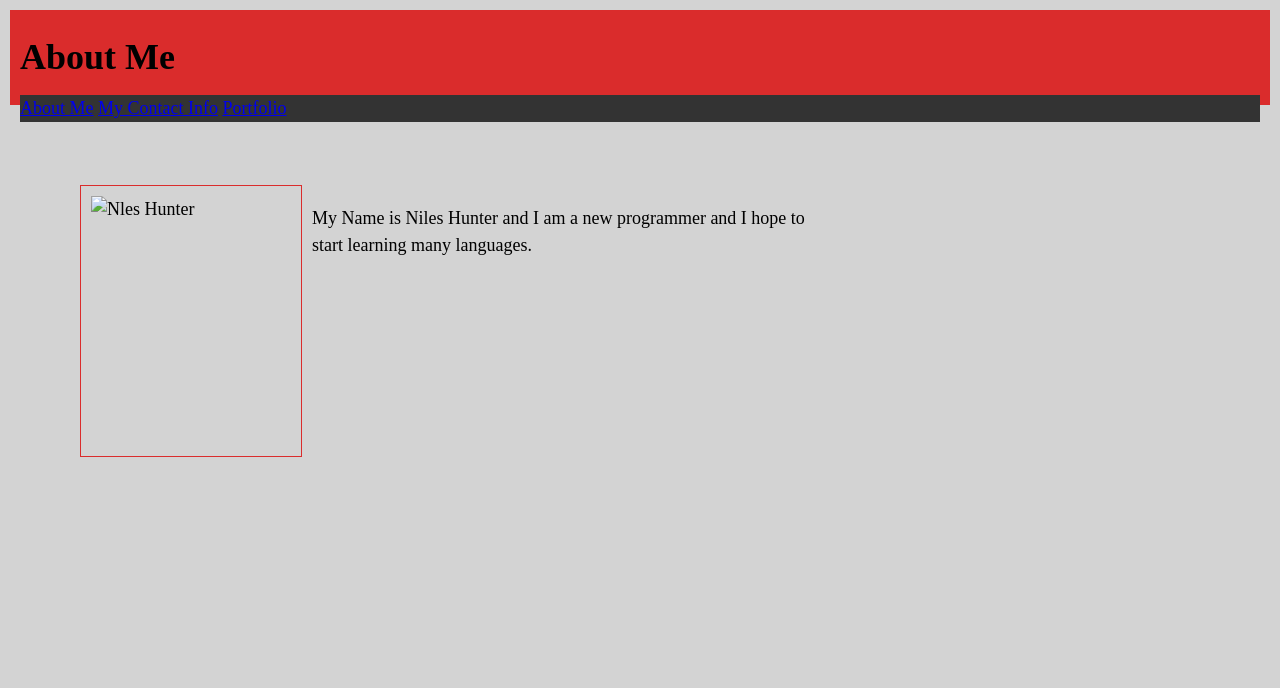
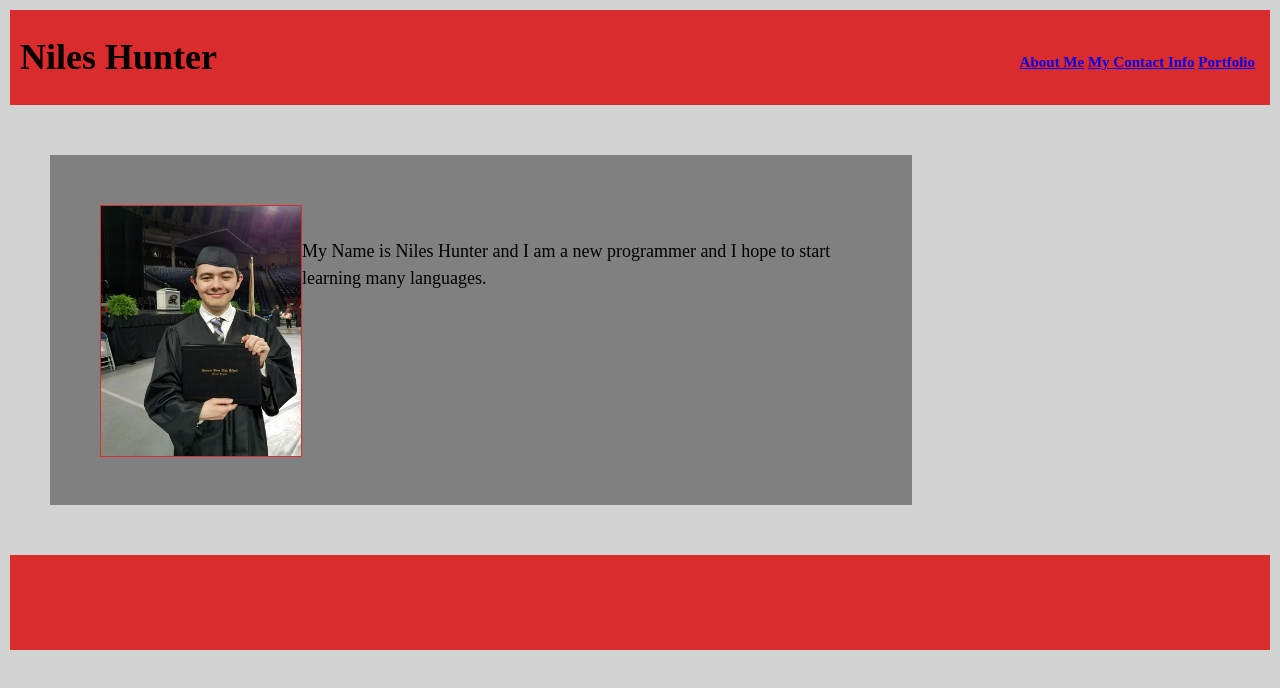
Before and after one commit to NXDH927/Basic-Portfolio, a plain HTML site: page index.html in a window 1280 px wide. Drawn offline with Linux system fonts and the light colour scheme; files that its build step writes are made by us from their sources.

Commit message:
Homework update

```diff
--- a/assets/css/style.css
+++ b/assets/css/style.css
@@ -14,7 +14,7 @@ ul {
   margin: 0;
   padding: 0;
   overflow: visible;
-  background-color: #333;
+  float: right;
 }
 li {
   display: inline;
@@ -23,7 +23,8 @@ li {
 p {
   font-family: 'Times New Roman', Times, serif;
   padding: 15px;
-  margin: 15px;
+  margin-left: 15px;
+
 }
 
 header {
@@ -36,16 +37,32 @@ header {
 
 div{
   padding: 50px;
-  margin: 20px;
-  height: fit-content;
+  margin: 50px;
+  background-color: grey;
+  height: 250px;
   width: fit-content;
 }
 
 img {
-  margin: 10px;
-  padding: 10px;
   border: 1px solid rgb(218, 44, 44);
   height: 250px;
   width: 200px;
   float: left;
 }
+
+.links{
+
+font-size: 15px;
+padding: 5px;
+margin-left: 10px;
+
+}
+
+footer{
+  margin: 10px;
+  padding: 10px;
+  background: rgb(218, 44, 44);
+  height:75px;
+  width: inherit;
+  float: center;
+}
--- a/index.html
+++ b/index.html
@@ -6,14 +6,17 @@
     <header>
 
         <h1>
-            About Me
+                Niles Hunter
+
+            <ul class="links">
+                <li><a href="index.html">About Me</a></li>
+                <li><a href="contact.html">My Contact Info</a></li>
+                <li><a href="portfolio.html">Portfolio</a></li>
+            </ul>
+
         </h1>
 
-        <ul>
-            <li><a href="about_me.html">About Me</a></li>
-            <li><a href="contact_info.html">My Contact Info</a></li>
-            <li><a href="portfolio.html">Portfolio</a></li>
-        </ul>
+
 
     </header>
 
@@ -21,7 +24,7 @@
 
     <title>Niles Hunter</title>
 
-    <link rel="stylesheet" href="style.css">
+    <link rel="stylesheet" href="assets/css/style.css">
 
 </head>
 
@@ -29,7 +32,7 @@
 
     <div>
 
-        <img src="Me.jpg" alt="Nles Hunter">
+        <img src="/assets/images/Me.jpg" alt="Nles Hunter">
 
         <p>
             My Name is Niles Hunter and I am a new programmer and I hope to start learning many languages.
@@ -39,18 +42,12 @@
 
 </body>
 
-</html>
+<footer>
 
+    <p>
 
+    </p>
 
-
-
-
-
-
-
-
-
-
+</footer>
 
 </html>
```
Also changed, not shown: contact.html (+16 -7 lines), portfolio.html (+17 -7 lines).
